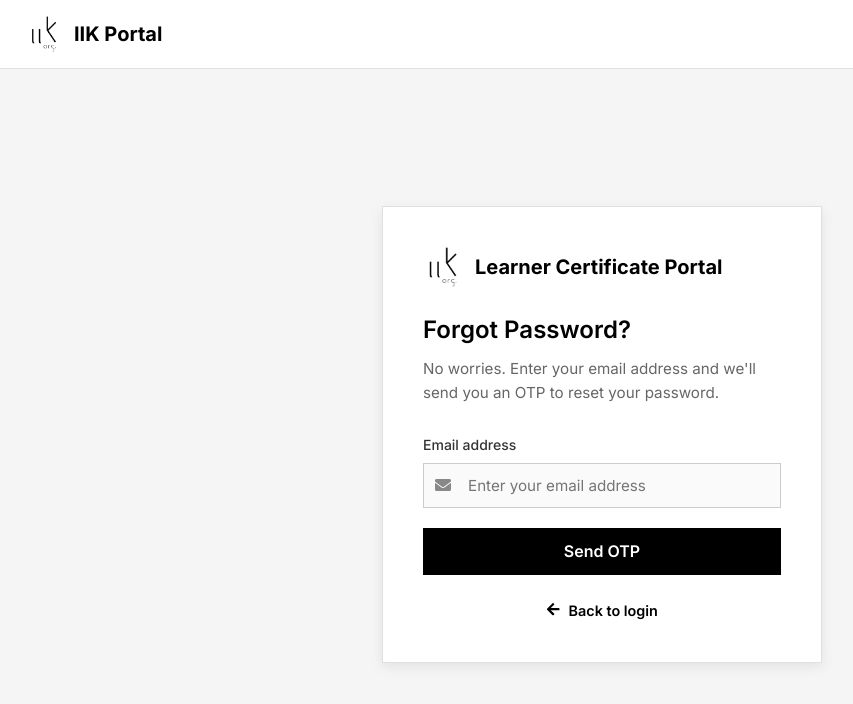
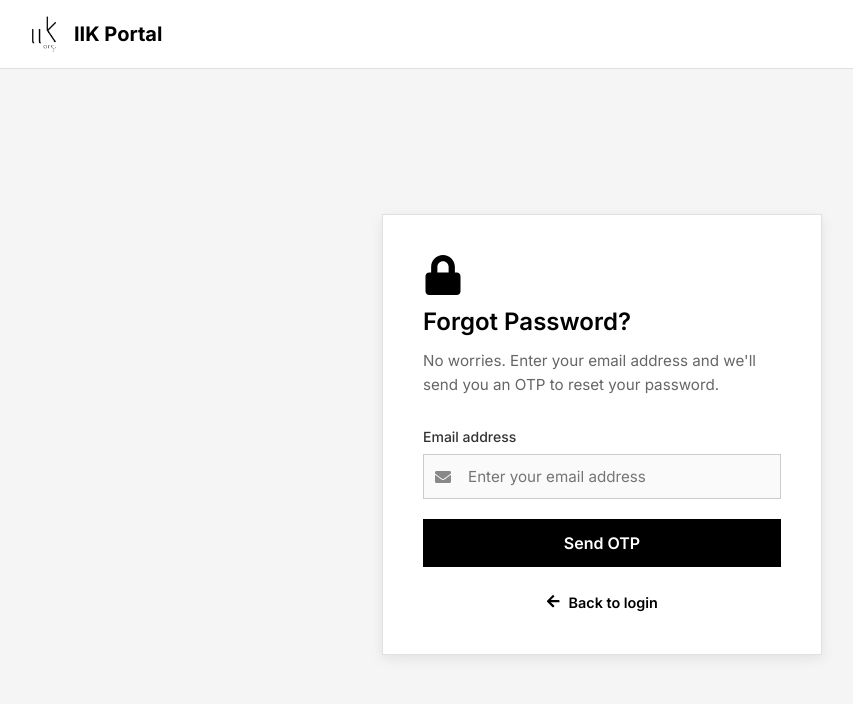
Before and after one commit to IIK-Organisation-NPO/IIK-portal-platform, a React (Vite) app: page /forgot-password in a window 1280 px wide. Shown: the top 704 px of the page, without its empty margins (38-891 px from the left). Built offline with nearby package versions, Linux system fonts and the light colour scheme.

Commit message:
Update authentication pages and routes

```diff
--- a/src/components/auth/ForgotPassword.jsx
+++ b/src/components/auth/ForgotPassword.jsx
@@ -1,7 +1,7 @@
 // src/components/auth/ForgotPassword.jsx
 import React, { useState } from 'react';
 import { Link, useNavigate } from 'react-router-dom';
-import { FaEnvelope, FaArrowLeft } from 'react-icons/fa';
+import { FaEnvelope, FaArrowLeft, FaLock } from 'react-icons/fa';
 import Footer from '../common/Footer';
 import '../../styles/components/forgotpassword.css';
 import logo from '../../assets/images/small Mki.png';
@@ -52,9 +52,11 @@ const ForgotPassword = () => {
       {/* Forgot Password Form */}
       <div className="forgot-password-container">
         <div className="forgot-password-card">
-          <div className="logo">
-            <img src={logo} alt="IIK Portal Logo" />
-            <span className="logo-text">Learner Certificate Portal</span>
+
+          <div className="icon-container">
+            <div className="lock-icon-wrapper">
+              <FaLock size={40} color="#000000" />
+            </div>
           </div>
 
           <h2>Forgot Password?</h2>
--- a/src/components/auth/Login.jsx
+++ b/src/components/auth/Login.jsx
@@ -17,7 +17,7 @@ const Login = () => {
   const handleSubmit = (e) => {
     e.preventDefault();
     console.log('Login attempt with:', { email, password, rememberMe });
-    navigate('/learner/homepage');
+    navigate('/admin/dashboard');
   };
 
   return (
--- a/src/routes/AppRoutes.jsx
+++ b/src/routes/AppRoutes.jsx
@@ -7,6 +7,7 @@ import Signup from '../components/auth/Signup';
 import ForgotPassword from '../components/auth/ForgotPassword';
 import VerifyOTP from '../components/auth/VerifyOTP';
 import ResetPassword from '../components/auth/ResetPassword';
+import Admin_DashBoard from '../pages/Admin/Admin_DashBoard';
 
 const AppRoutes = () => {
   return (
@@ -19,6 +20,7 @@ const AppRoutes = () => {
         <Route path="/forgot-password" element={<ForgotPassword />} />
         <Route path="/verify-otp" element={<VerifyOTP />} />
         <Route path="/reset-password" element={<ResetPassword />} />
+        <Route path="/admin/dashboard" element={<Admin_DashBoard />} />
         {/* Now this is where to add more routes here as you build the app. dont forget */}
       </Routes>
     </Router>
```
